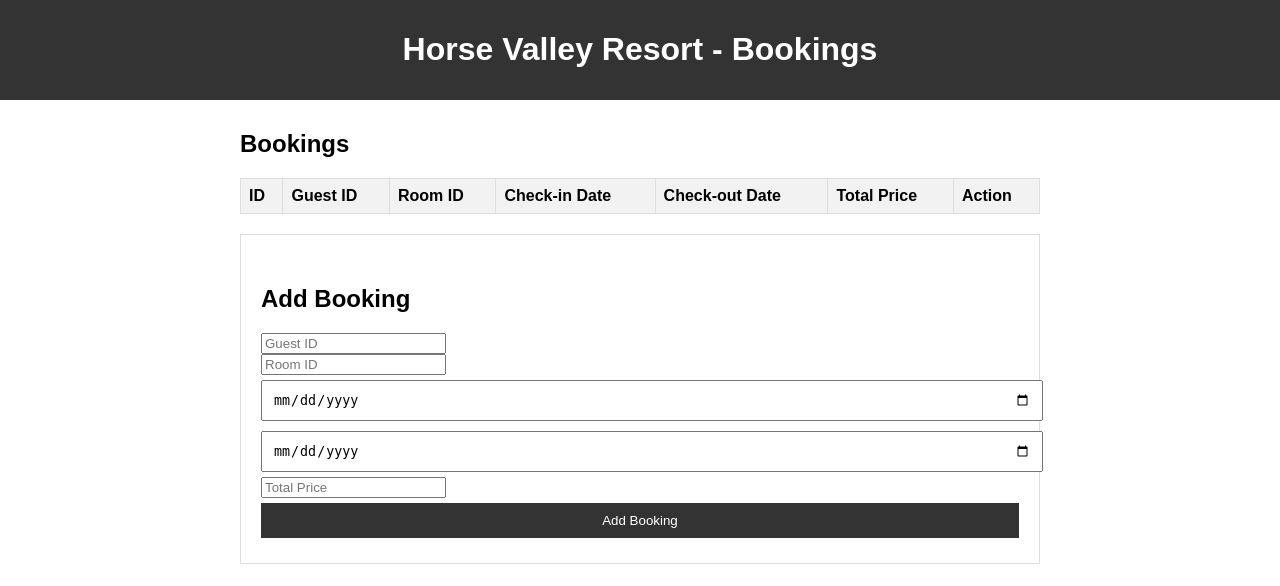
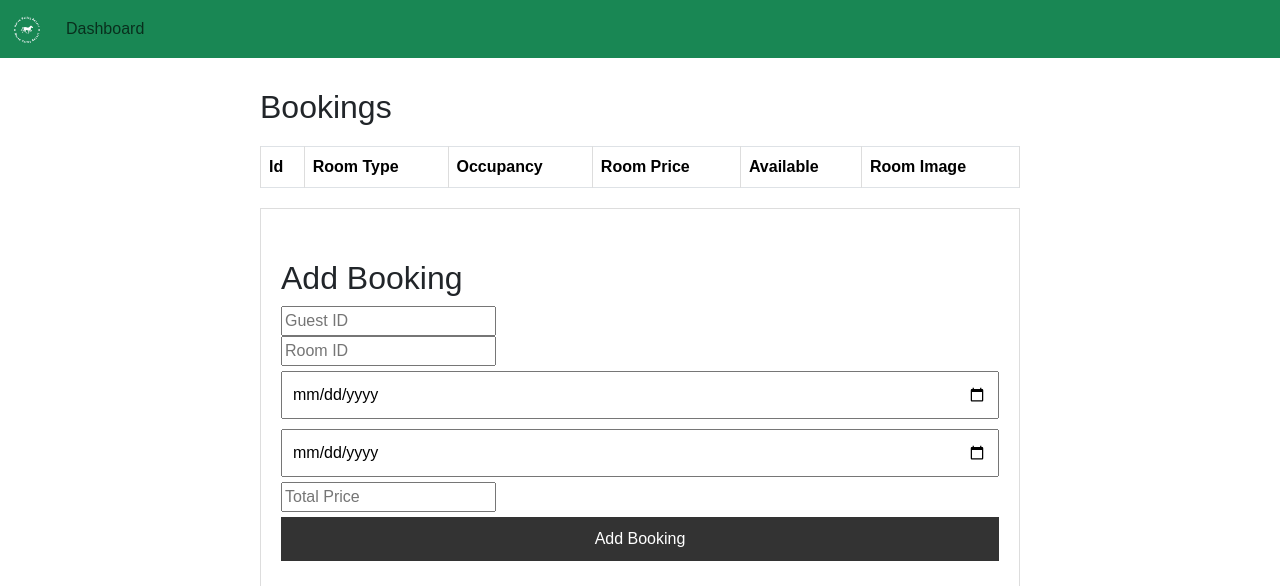
Before and after one commit to shinydidde/Data-Sonic-PFIS-CA2, a Flask app: template templates/bookings.html in a window 1280 px wide. Shown: the top 586 px of the page. Run offline with Flask 3, Linux system fonts and the light colour scheme; the template is opened without the code that fills it, so the values that code supplies are empty.

Commit message:
Nav bar for admin

```diff
--- a/templates/bookings.html
+++ b/templates/bookings.html
@@ -1,9 +1,12 @@
 <!DOCTYPE html>
 <html lang="en">
 <head>
-    <meta charset="UTF-8">
-    <meta name="viewport" content="width=device-width, initial-scale=1.0">
-    <title>Horse Valley Resort - Bookings</title>
+    <meta charset="utf-8">
+    <title>Horse Valley Resort - Admin Bookings</title>
+    <link rel="icon" type="image/x-icon" href="../static/favicon.ico">
+    <meta name="viewport" content="width=device-width, initial-scale=1">
+    <link href="https://cdn.jsdelivr.net/npm/bootstrap@5.3.3/dist/css/bootstrap.min.css" rel="stylesheet">
+    <script src="https://cdn.jsdelivr.net/npm/bootstrap@5.3.3/dist/js/bootstrap.bundle.min.js"></script>
     <style>
         /* Basic styling */
         body {
@@ -60,24 +63,43 @@
     </style>
 </head>
 <body>
-    <header>
-        <h1>Horse Valley Resort - Bookings</h1>
-    </header>
+    <nav class="navbar navbar-expand-sm bg-success navbar-light">
+        <div class="container-fluid">
+          <a class="navbar-brand" href="/admin/dashboard"><img src="../static/images/logo-white.png" width="30px"/></a>
+          <button class="navbar-toggler" type="button" data-bs-toggle="collapse" data-bs-target="#collapsibleNavbar">
+            <span class="navbar-toggler-icon"></span>
+          </button>
+          <div class="collapse navbar-collapse" id="collapsibleNavbar">
+            <ul class="navbar-nav">
+              <li class="nav-item">
+                <a class="nav-link" href="/admin/dashboard">Dashboard</a>
+              </li>
+            </ul>
+          </div>
+        </div>
+      </nav>
     <div class="container">
         <h2>Bookings</h2>
-        <table id="bookings-table">
+        <table class="table table-bordered">
             <thead>
                 <tr>
-                    <th>ID</th>
-                    <th>Guest ID</th>
-                    <th>Room ID</th>
-                    <th>Check-in Date</th>
-                    <th>Check-out Date</th>
-                    <th>Total Price</th>
-                    <th>Action</th>
+                    <th>Id</th>
+                    <th>Room Type</th>
+                    <th>Occupancy</th>
+                    <th>Room Price</th>
+                    <th>Available</th>
+                    <th>Room Image</th>
                 </tr>
             </thead>
-            <tbody></tbody>
+            <tbody>
+                {% for row in range(0, len) %}
+                <tr>
+                    {% for i in range(0, len) %}
+                    <td>{{rooms[row][i]}}</td>
+                    {% endfor %}
+                </tr>
+                {% endfor %}
+            </tbody>
         </table>
 
         <!-- Add booking form -->
```
Also changed, not shown: templates/welcome.html (+2 -25 lines), static/images/logo-name-white.png (added), static/images/logo-white.png (added), static/images/name-white.png (added).
